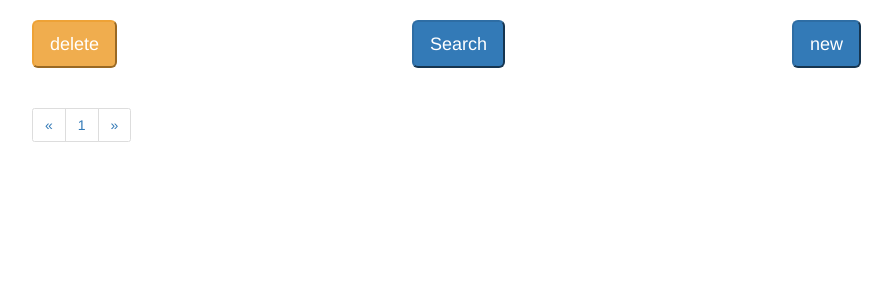
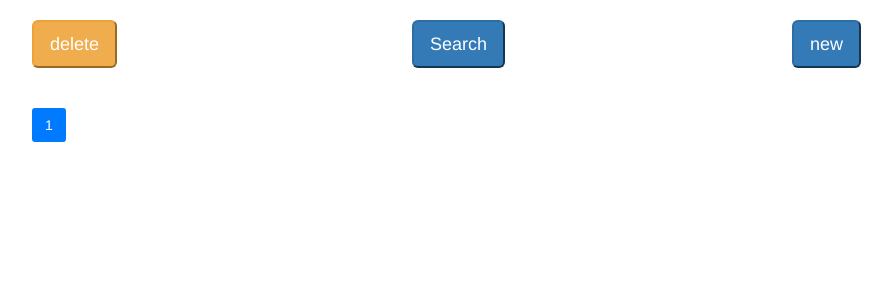
Before and after one commit to jaeyoungkang/stamps, a Django app: page /stamps/main/1 in a window 1280 px wide. Shown: the part 62-362 px from the top of the page, without its empty margins (53-945 px from the left). Run offline with Django 3.2, Linux system fonts and the light colour scheme; data that the repository does not hold is empty; some libraries are stand-ins or nearby versions.

Commit message:
naviagtion highligth

```diff
--- a/stamps_of_life/stamps/templates/stamps/index.html
+++ b/stamps_of_life/stamps/templates/stamps/index.html
@@ -28,27 +28,15 @@
 
  <!-- Pagination -->
   <ul class="pagination justify-content-center">
-    <li class="page-item">
-      <a class="page-link" href="#" aria-label="Previous">
-            <span aria-hidden="true">&laquo;</span>
-            <span class="sr-only">Previous</span>
-      </a>
-    </li>
     {% for page_index in page_count %}
-    <li class="page-item">
-      {% if page_index == page_number %}
-      <a class="page-link active" href="{% url 'stamps:main' page_index %}"> {{ page_index }}</a>
-      {% else %}
-      <a class="page-link" href="{% url 'stamps:main' page_index %}"> {{ page_index }}</a>
-      {% endif %}
-    </li>
+        {% if page_index == page_number %}
+        <li class="page-item active">
+        {% else %}
+        <li class="page-item">
+        {% endif %}
+            <a class="page-link" href="{% url 'stamps:main' page_index %}"> {{ page_index }}</a>
+        </li>
     {% endfor %}
-    <li class="page-item">
-      <a class="page-link" href="#" aria-label="Next">
-            <span aria-hidden="true">&raquo;</span>
-            <span class="sr-only">Next</span>
-          </a>
-    </li>
   </ul>
 </div>
 
```
Also changed, not shown: stamps_of_life/stamps/templates/stamps/edit.html (+7 -19 lines), stamps_of_life/stamps/templates/stamps/trash.html (+7 -19 lines).
